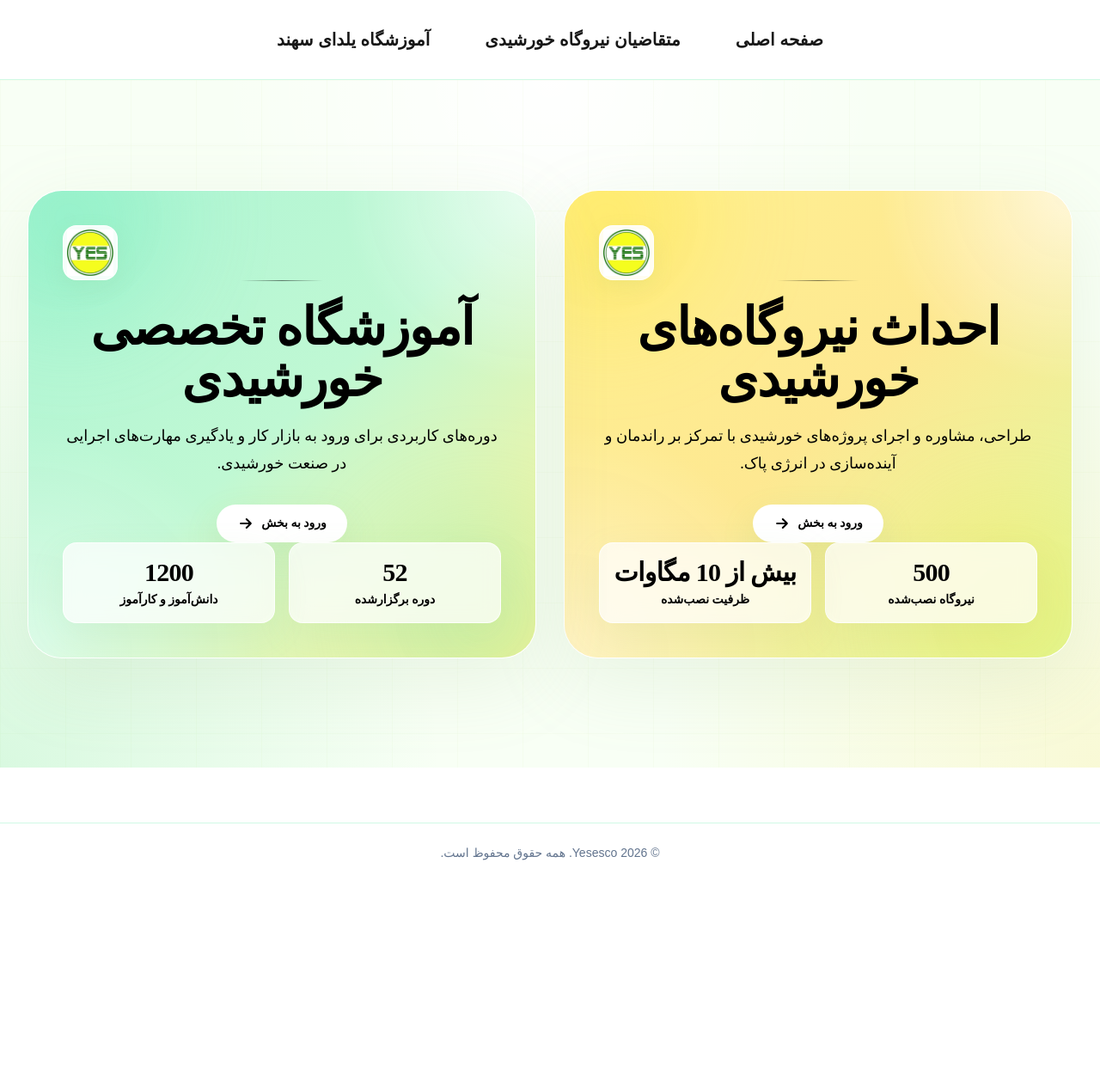
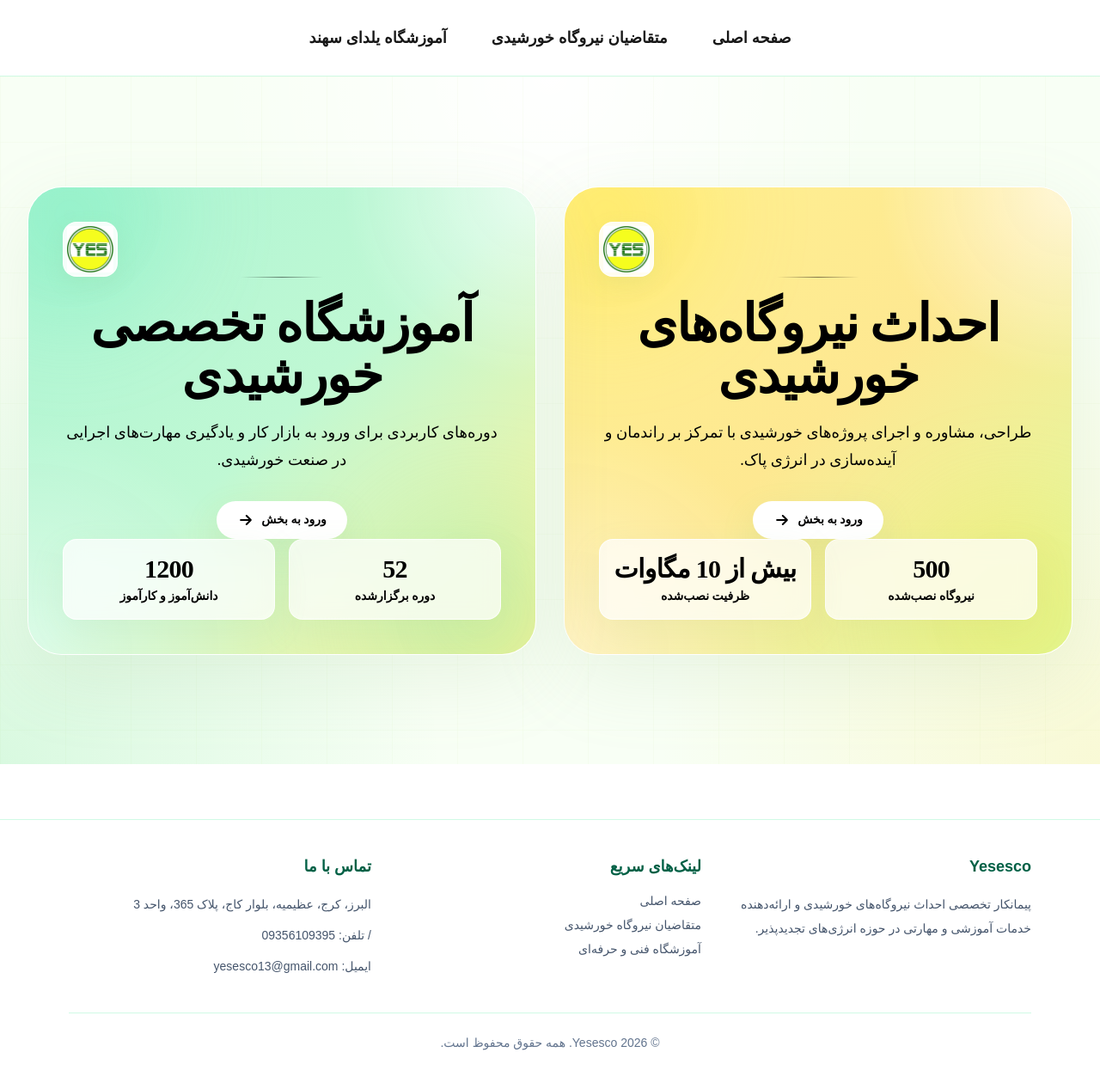
Before and after one commit to Ariyan8/yesesco, a Next.js app: page / in a window 1280 px wide. Shown: the top 1260 px of the page at 86% size. Before the commit the page ends 1026 px from the top, so only its background shows below. Built offline with nearby package versions, Linux system fonts and the light colour scheme.

Commit message:
update files

```diff
--- a/app/layout.tsx
+++ b/app/layout.tsx
@@ -17,22 +17,22 @@ export default function RootLayout({
       <body className="min-h-screen bg-gradient-to-b from-emerald-50 via-white to-yellow-50 text-slate-800">
         <header className="sticky top-0 z-50 border-b border-emerald-100 bg-white/90 backdrop-blur">
           <div className="mx-auto flex max-w-6xl items-center justify-center px-4 py-5">
-            <nav className="flex items-center gap-4 text-xl font-bold">
+            <nav className="flex flex-wrap items-center justify-center gap-3 text-base font-bold md:text-lg">
               <Link
                 href="/"
-                className="rounded-full px-6 py-3 transition hover:bg-emerald-50 hover:text-emerald-700"
+                className="rounded-full px-5 py-2.5 transition hover:bg-emerald-50 hover:text-emerald-700"
               >
                 صفحه اصلی
               </Link>
               <Link
                 href="/solar"
-                className="rounded-full px-6 py-3 transition hover:bg-emerald-50 hover:text-emerald-700"
+                className="rounded-full px-5 py-2.5 transition hover:bg-emerald-50 hover:text-emerald-700"
               >
                 متقاضیان نیروگاه خورشیدی
               </Link>
               <Link
                 href="/academy"
-                className="rounded-full px-6 py-3 transition hover:bg-emerald-50 hover:text-emerald-700"
+                className="rounded-full px-5 py-2.5 transition hover:bg-emerald-50 hover:text-emerald-700"
               >
                 آموزشگاه یلدای سهند
               </Link>
@@ -42,9 +42,63 @@ export default function RootLayout({
 
         <main>{children}</main>
 
-        <footer className="mt-16 border-t border-emerald-100 bg-white">
-          <div className="mx-auto max-w-6xl px-4 py-6 text-center text-sm text-slate-500">
-            © {new Date().getFullYear()} Yesesco. همه حقوق محفوظ است.
+        <footer className="mt-16 border-t border-emerald-100 bg-white/95">
+          <div className="mx-auto max-w-6xl px-4 py-10">
+            <div className="grid gap-8 md:grid-cols-3">
+              <div>
+                <h3 className="mb-4 text-lg font-bold text-emerald-800">
+                  Yesesco
+                </h3>
+                <p className="text-sm leading-7 text-slate-600">
+                  پیمانکار تخصصی احداث نیروگاه‌های خورشیدی و ارائه‌دهنده خدمات
+                  آموزشی و مهارتی در حوزه انرژی‌های تجدیدپذیر.
+                </p>
+              </div>
+
+              <div>
+                <h3 className="mb-4 text-lg font-bold text-emerald-800">
+                  لینک‌های سریع
+                </h3>
+                <ul className="space-y-2 text-sm text-slate-600">
+                  <li>
+                    <Link href="/" className="transition hover:text-emerald-700">
+                      صفحه اصلی
+                    </Link>
+                  </li>
+                  <li>
+                    <Link
+                      href="/solar"
+                      className="transition hover:text-emerald-700"
+                    >
+                      متقاضیان نیروگاه خورشیدی
+                    </Link>
+                  </li>
+                  <li>
+                    <Link
+                      href="/academy"
+                      className="transition hover:text-emerald-700"
+                    >
+                      آموزشگاه فنی و حرفه‌ای
+                    </Link>
+                  </li>
+                </ul>
+              </div>
+
+              <div>
+                <h3 className="mb-4 text-lg font-bold text-emerald-800">
+                  تماس با ما
+                </h3>
+                <ul className="space-y-2 text-sm leading-7 text-slate-600">
+                  <li>البرز، کرج، عظیمیه، بلوار کاج، پلاک 365، واحد 3</li>
+                  <li> / تلفن: 09356109395</li>
+                  <li>ایمیل: yesesco13@gmail.com</li>
+                </ul>
+              </div>
+            </div>
+
+            <div className="mt-10 border-t border-emerald-100 pt-6 text-center text-sm text-slate-500">
+              © {new Date().getFullYear()} Yesesco. همه حقوق محفوظ است.
+            </div>
           </div>
         </footer>
       </body>
```
